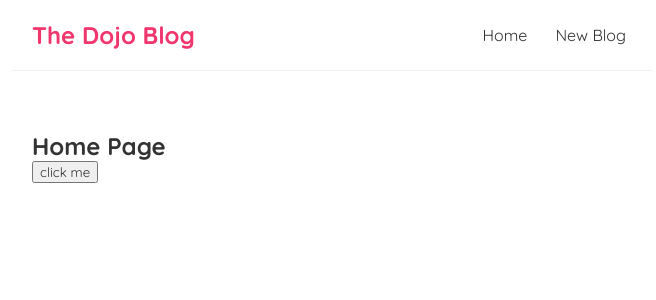
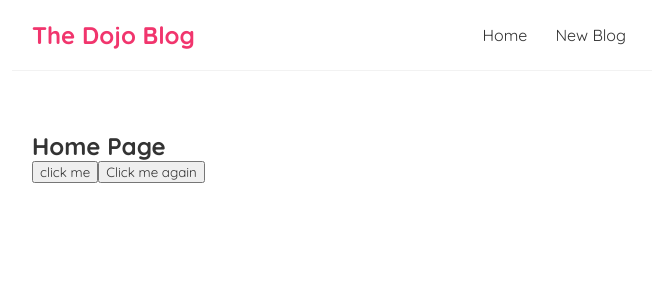
Before and after one commit to mohamedmonirshabana/babloBlog, a React (Create React App) app: page / in a window 1280 px wide. Shown: the top 300 px of the page, without its empty margins (308-964 px from the left). Built offline with nearby package versions, Linux system fonts and the light colour scheme.

Commit message:
create Event For Button Click with Argument

```diff
--- a/src/Home.js
+++ b/src/Home.js
@@ -4,10 +4,17 @@ const Home = () => {
         console.log('hello , ninjas');
     };
 
+    const handleClickAgain = (name) => {
+        console.log('Hello ' + name);
+     };
+
     return (
         <div className="home">
             <h2>Home Page</h2>
             <button onClick={handleClick}>click me</button>
+            <button onClick={() => {
+                handleClickAgain('mario');
+            }}>Click me again</button>
         </div>
      );
 }
```
